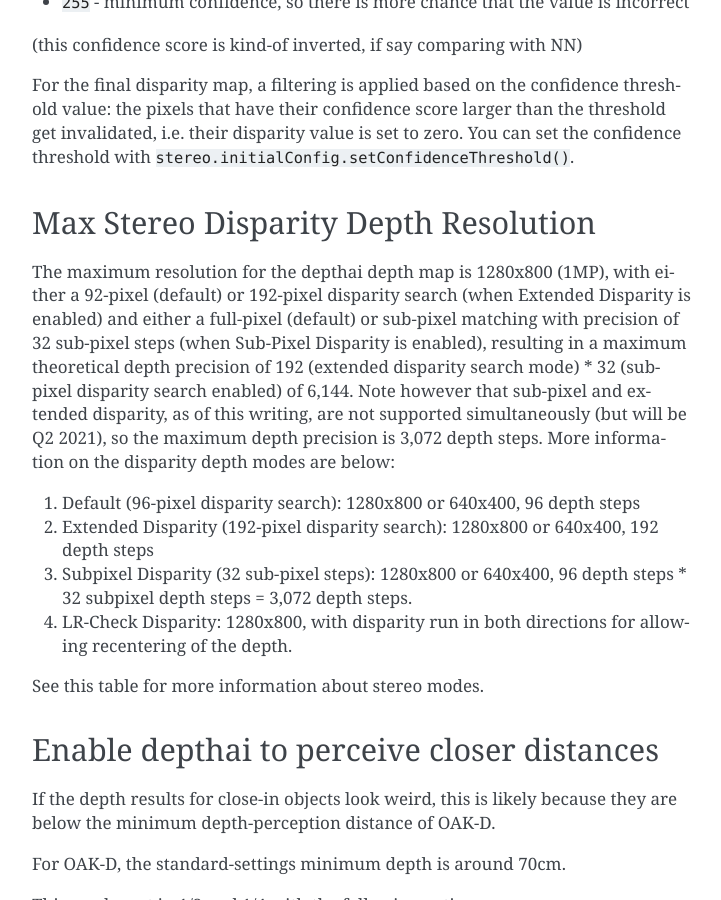
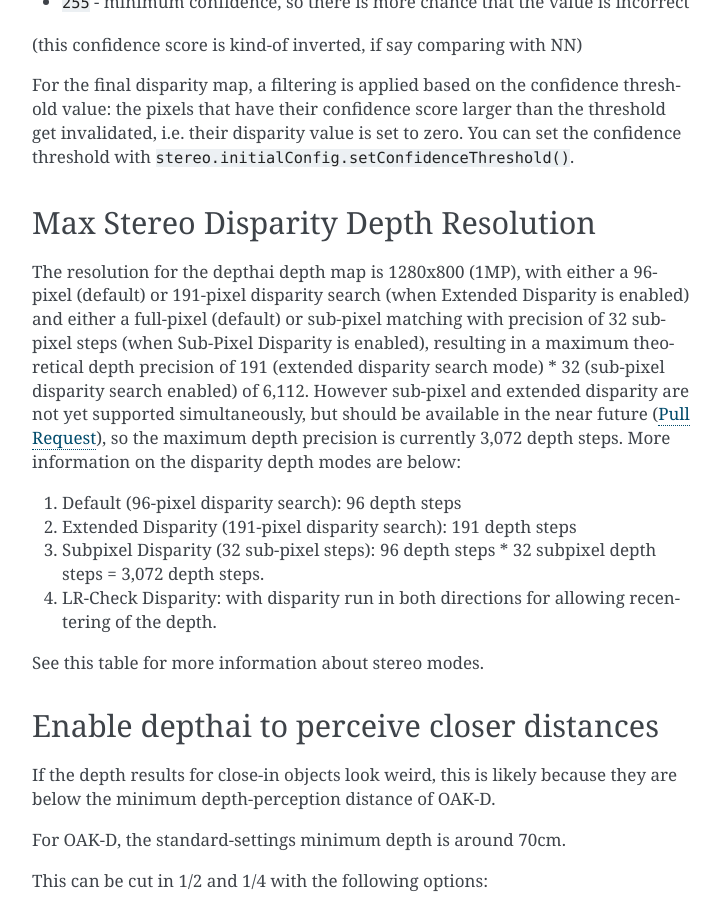
Before and after one commit to luxonis/depthai-python, a Sphinx documentation site: the page built from docs/source/components/nodes/stereo_depth.rst, in a window 1280 px wide and 900 px high, scrolled down 1146 px. Shown: the whole window, without its empty margins (388-1109 px from the left). Built offline with Sphinx 7.4.7, drawn with Linux system fonts in a browser that asks for light colours; pages that are not in the unit, such as notebooks, are missing from menus; the version number could not be read and is left out.

Commit message:
Updated Max Stereo Disparity Depth Resolution

```diff
--- a/docs/source/components/nodes/stereo_depth.rst
+++ b/docs/source/components/nodes/stereo_depth.rst
@@ -67,12 +67,12 @@
 Max Stereo Disparity Depth Resolution
 #####################################
 
-The maximum resolution for the depthai depth map is 1280x800 (1MP), with either a 92-pixel (default) or 192-pixel disparity search (when Extended Disparity is enabled) and either a full-pixel (default) or sub-pixel matching with precision of 32 sub-pixel steps (when Sub-Pixel Disparity is enabled), resulting in a maximum theoretical depth precision of 192 (extended disparity search mode) * 32 (sub-pixel disparity search enabled) of 6,144.  Note however that sub-pixel and extended disparity, as of this writing, are not supported simultaneously (but will be Q2 2021), so the maximum depth precision is 3,072 depth steps.  More information on the disparity depth modes are below:
+The resolution for the depthai depth map is 1280x800 (1MP), with either a 96-pixel (default) or 191-pixel disparity search (when Extended Disparity is enabled) and either a full-pixel (default) or sub-pixel matching with precision of 32 sub-pixel steps (when Sub-Pixel Disparity is enabled), resulting in a maximum theoretical depth precision of 191 (extended disparity search mode) * 32 (sub-pixel disparity search enabled) of 6,112.  However sub-pixel and extended disparity are not yet supported simultaneously, but should be available in the near future (`Pull Request <https://github.com/luxonis/depthai-python/pull/347>`__), so the maximum depth precision is currently 3,072 depth steps.  More information on the disparity depth modes are below:
 
-#. Default (96-pixel disparity search): 1280x800 or 640x400, 96 depth steps
-#. Extended Disparity (192-pixel disparity search): 1280x800 or 640x400, 192 depth steps
-#. Subpixel Disparity (32 sub-pixel steps): 1280x800 or 640x400, 96 depth steps * 32 subpixel depth steps = 3,072 depth steps.
-#. LR-Check Disparity: 1280x800, with disparity run in both directions for allowing recentering of the depth.
+#. Default (96-pixel disparity search): 96 depth steps
+#. Extended Disparity (191-pixel disparity search): 191 depth steps
+#. Subpixel Disparity (32 sub-pixel steps): 96 depth steps * 32 subpixel depth steps = 3,072 depth steps.
+#. LR-Check Disparity: with disparity run in both directions for allowing recentering of the depth.
 
 See :ref:`this <Currently configurable blocks>` table for more information about stereo modes.
 
```
